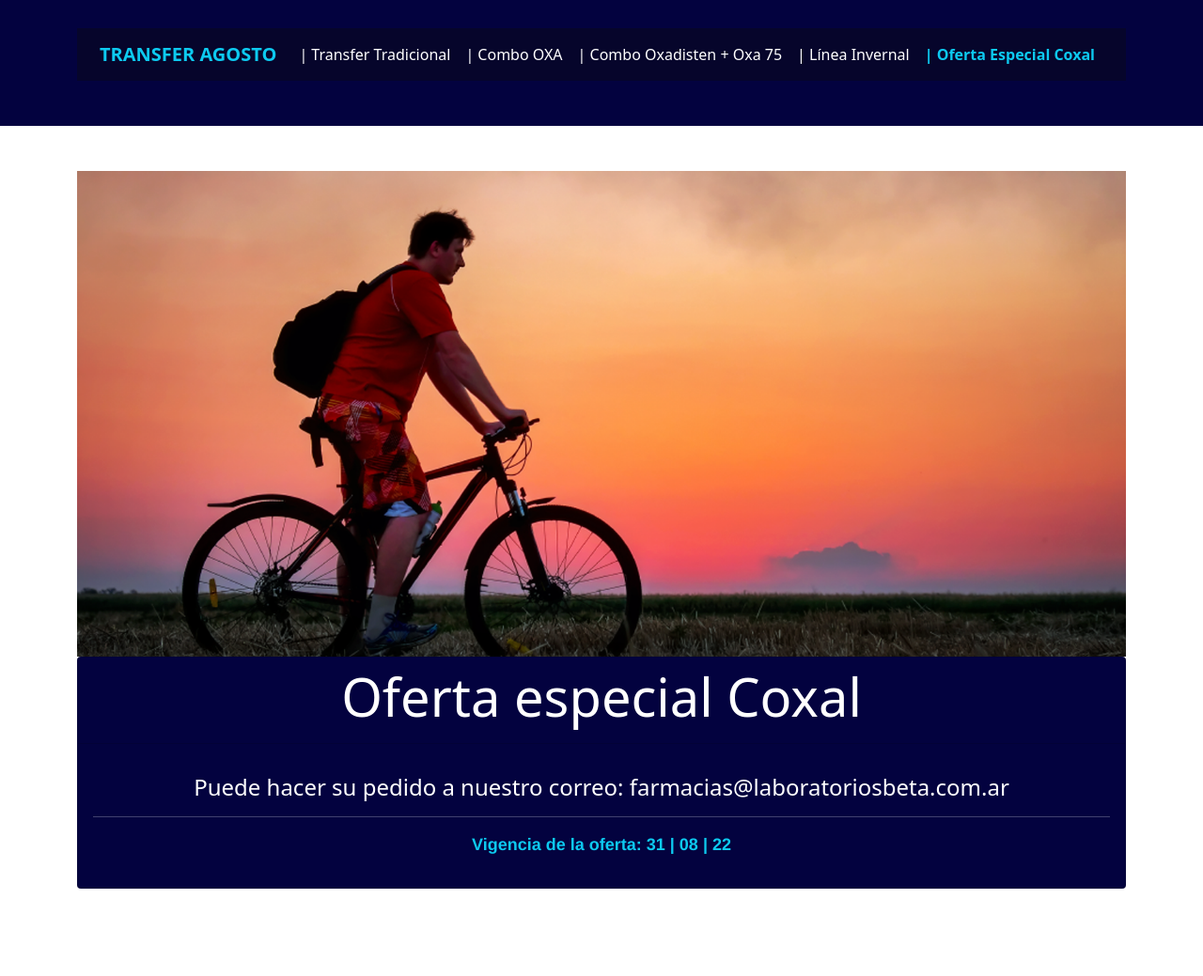
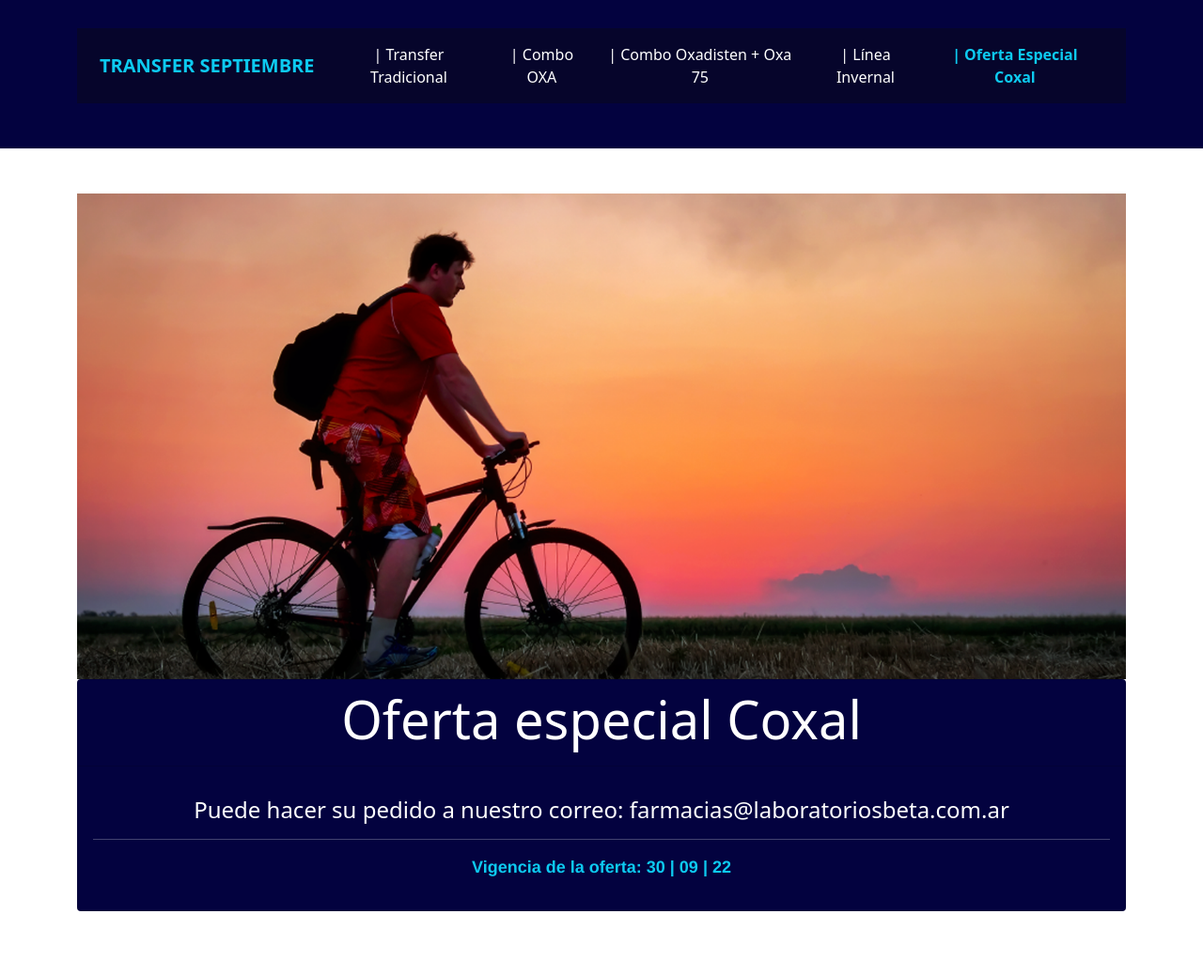
Before and after one commit to cecilia20-matalone/transferBeta2021, a plain HTML site: page transfer4.html in a window 1280 px wide. Shown: the part 211-1250 px from the top of the page at 94% size. Drawn offline with nearby package versions, Linux system fonts and the light colour scheme.

Commit message:
Update transfer 4 septiembre

```diff
--- a/transfer4.html
+++ b/transfer4.html
@@ -25,7 +25,7 @@
                           <div class="col">
                             <nav class="navbar navbar-expand-lg navbar-light navbar-dark ">
                             <div class="container-fluid tex">
-                            <a class="navbar-brand text-info" href="index.html"><strong>TRANSFER AGOSTO </a></strong>
+                            <a class="navbar-brand text-info" href="index.html"><strong>TRANSFER SEPTIEMBRE </a></strong>
                             <button class="navbar-toggler text-white" type="button" data-bs-toggle="collapse" data-bs-target="#navbarNavAltMarkup" aria-controls="navbarNavAltMarkup" aria-expanded="false" aria-label="Toggle navigation">
                             <span class="navbar-toggler-icon text-white"></span>
                             </button>
@@ -55,7 +55,7 @@
         <div class="card-body text-white">
         <h4 class="card-title">Puede hacer su pedido a nuestro correo: <a href="mailto: farmacias@laboratoriosbeta.com.ar" class="text-decoration-none text-white">farmacias@laboratoriosbeta.com.ar</a></h4>
         <hr>
-        <p class="text-info colorheader">Vigencia de la oferta: 31 | 08 | 22</p>
+        <p class="text-info colorheader">Vigencia de la oferta: 30 | 09 | 22</p>
       </div>
     </div>
 </div>
```
